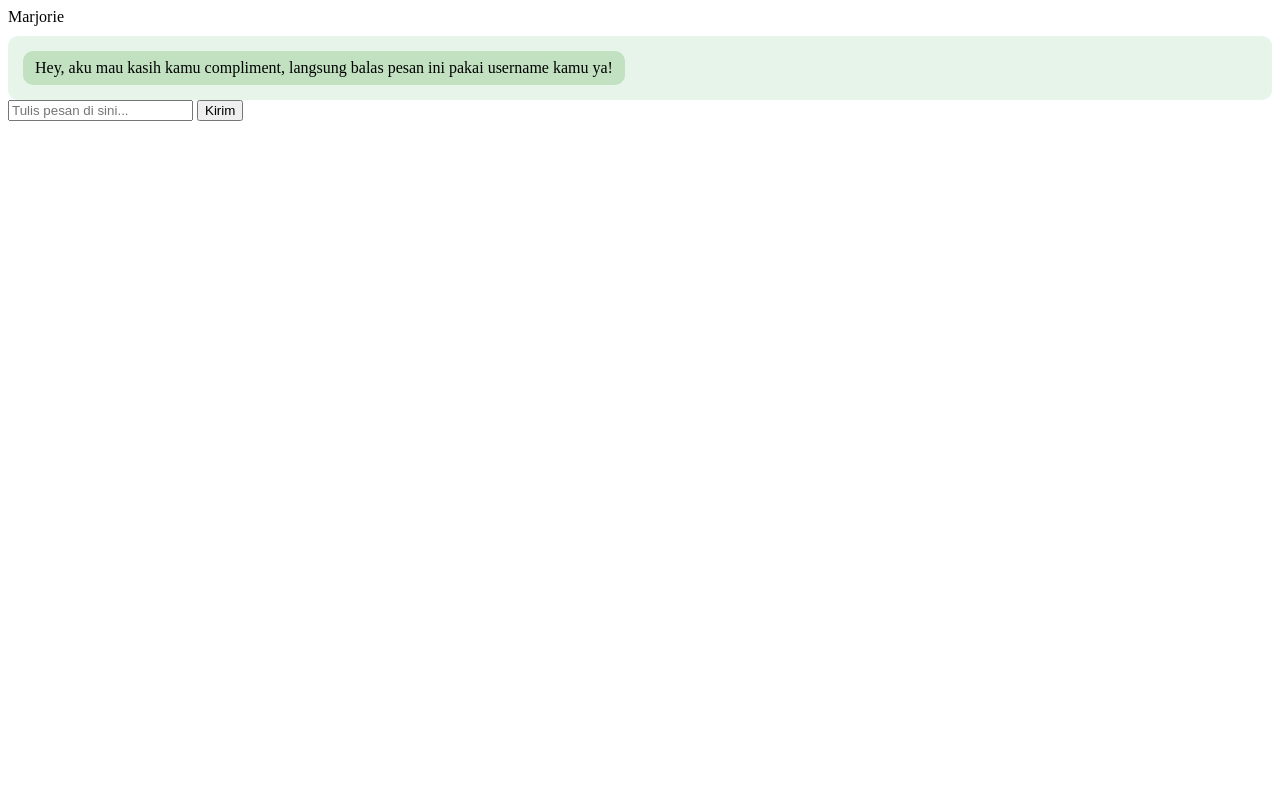
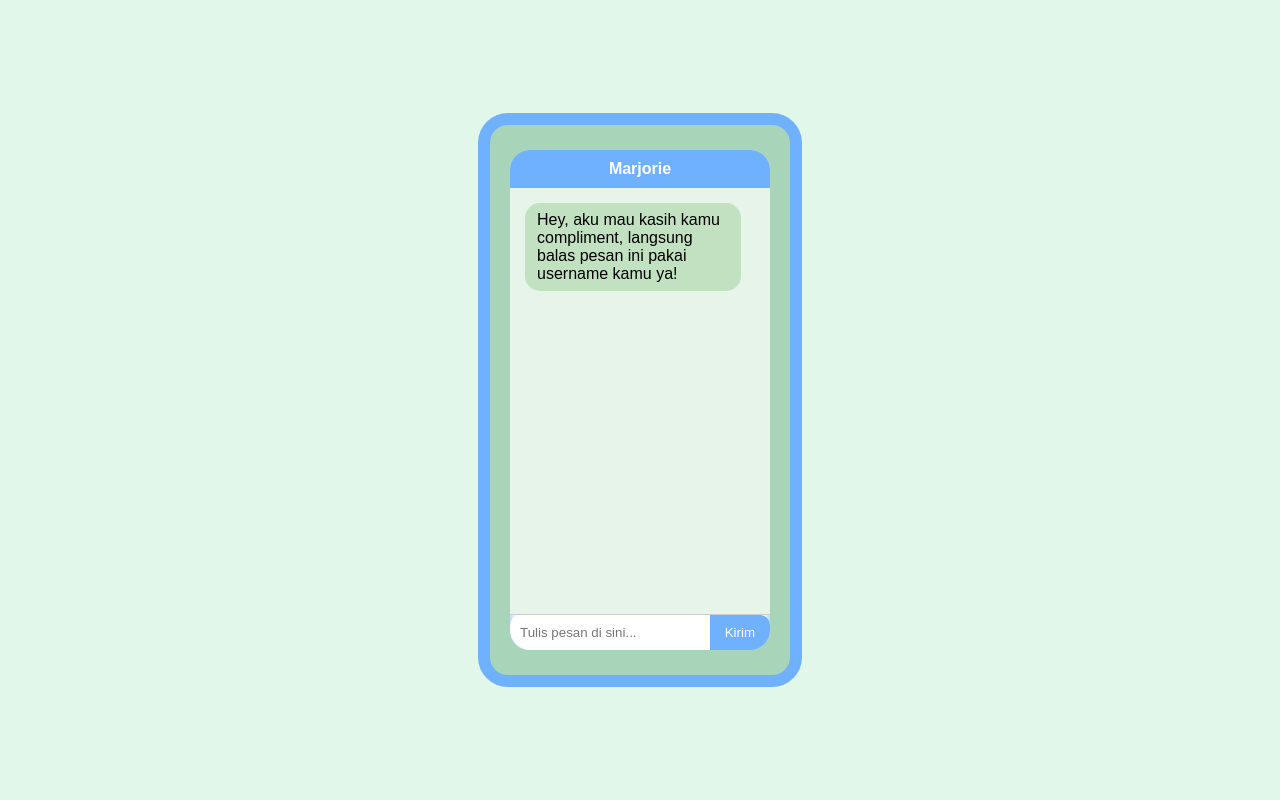
Before and after one commit to 307temporaryredirect/compliments, a Flask app: page / in a window 1280 px wide. Run offline with Flask 3, Linux system fonts and the light colour scheme.

Commit message:
Update style.css

```diff
--- a/static/css/style.css
+++ b/static/css/style.css
@@ -1,19 +1,58 @@
+body {
+  background-color: #e0f7e9;
+  display: flex;
+  justify-content: center;
+  align-items: center;
+  height: 100vh;
+  margin: 0;
+  font-family: Arial, sans-serif;
+}
+
+.phone-frame {
+  background-color: #a8d5ba;
+  border: 12px solid #6fb1fc;
+  border-radius: 30px;
+  width: 300px;
+  height: 550px;
+  display: flex;
+  justify-content: center;
+  align-items: center;
+}
+
+.phone-screen {
+  background-color: #fff;
+  width: 260px;
+  height: 500px;
+  display: flex;
+  flex-direction: column;
+  border-radius: 20px;
+  overflow: hidden;
+  box-shadow: inset 0 0 10px #6fb1fc;
+}
+
+.chat-header {
+  background-color: #6fb1fc;
+  color: white;
+  text-align: center;
+  padding: 10px;
+  font-weight: bold;
+}
+
 .chat-window {
   flex: 1;
-  margin-top: 10px;
-  background: #e6f4ea;
-  border-radius: 10px;
   padding: 10px;
-  overflow-y: auto;
+  background-color: #e6f4ea;
   display: flex;
   flex-direction: column;
+  overflow-y: auto;
 }
 
 .bubble {
   padding: 8px 12px;
   margin: 5px;
-  border-radius: 10px;
+  border-radius: 15px;
   max-width: 80%;
+  word-wrap: break-word;
 }
 
 .marjorie {
@@ -25,3 +64,23 @@
   background-color: #add8e6;
   align-self: flex-end;
 }
+
+form {
+  display: flex;
+  border-top: 1px solid #ccc;
+}
+
+input[type="text"] {
+  flex: 1;
+  padding: 10px;
+  border: none;
+  border-top-left-radius: 10px;
+}
+
+button {
+  padding: 10px 15px;
+  background-color: #6fb1fc;
+  color: white;
+  border: none;
+  border-top-right-radius: 10px;
+}
```
